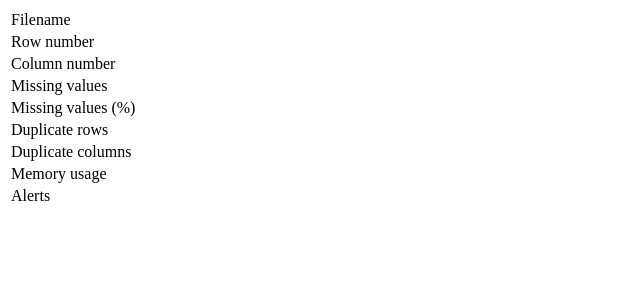
After one commit to hansen-maria/BioProfileKit, a Python web app: template src/templates/Overview.jinja in a window 1280 px wide. The commit adds this page. Shown: the top 300 px of the page, without its empty margins (0-640 px from the left). Run offline with Jinja, Linux system fonts and the light colour scheme; the template is opened without the code that fills it, so the values that code supplies are empty.

Commit message:
feat: Added Overview.jinja table

```diff
--- a/src/templates/LandingPage.jinja
+++ b/src/templates/LandingPage.jinja
@@ -4,5 +4,6 @@
     <body>
         <h2>Landing Page of {{landingPageOf}} rendered with Jinja -</h2>
         <p>Here is the content of the landing page.</p>
+        <p>Checked {{file}}</p>
     </body>
 </html>
--- /dev/null
+++ b/src/templates/Overview.jinja
@@ -0,0 +1,46 @@
+<!DOCTYPE html>
+<html lang="en">
+    <head><title>Overview</title>
+    </head>
+    <body>
+    <table>
+        <TR>
+            <TD>Filename</TD>
+            <TD>{{ general.filename }}</TD>
+        </TR>
+        <TR>
+            <TD>Row number</TD>
+            <TD>{{ general.rows }}</TD>
+        </TR>
+        <TR>
+            <td>Column number</td>
+            <TD>{{ general.cols }}</TD>
+        </TR>
+        <TR>
+            <td>Missing values</td>
+            <td>{{ general.nulls }}</td>
+        </TR>
+        <TR>
+            <td>Missing values (%)</td>
+            <td>{{ general.nulls_percentage }}</td>
+        </TR>
+        <TR>
+            <td>Duplicate rows</td>
+            <td>{{ general.dup_row }}</td>
+        </TR>
+        <TR>
+            <td>Duplicate columns</td>
+            <td>{{ general.dup_col }}</td>
+        </TR>
+        <TR>
+            <td>Memory usage</td>
+            <td>{{ general.memory }}</td>
+        </TR>
+        <TR>
+            <td>Alerts</td>
+            <td>{{ general.alters }}</td>
+        </TR>
+    </table>
+
+    </body>
+</html>
```
Also changed, not shown: src/app.py (+9 -6 lines).
